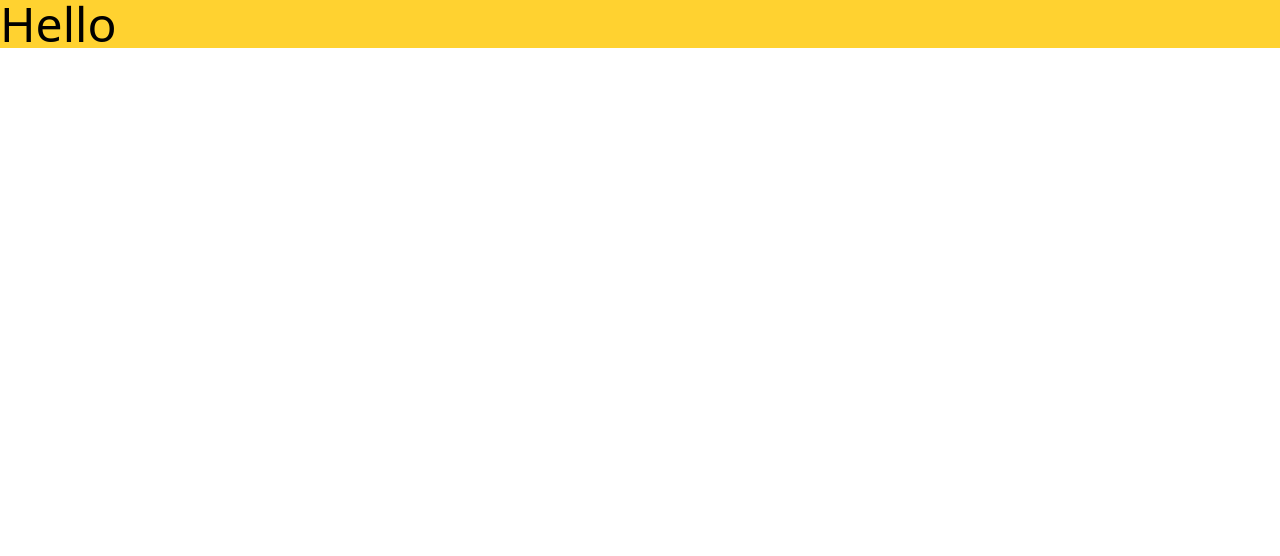
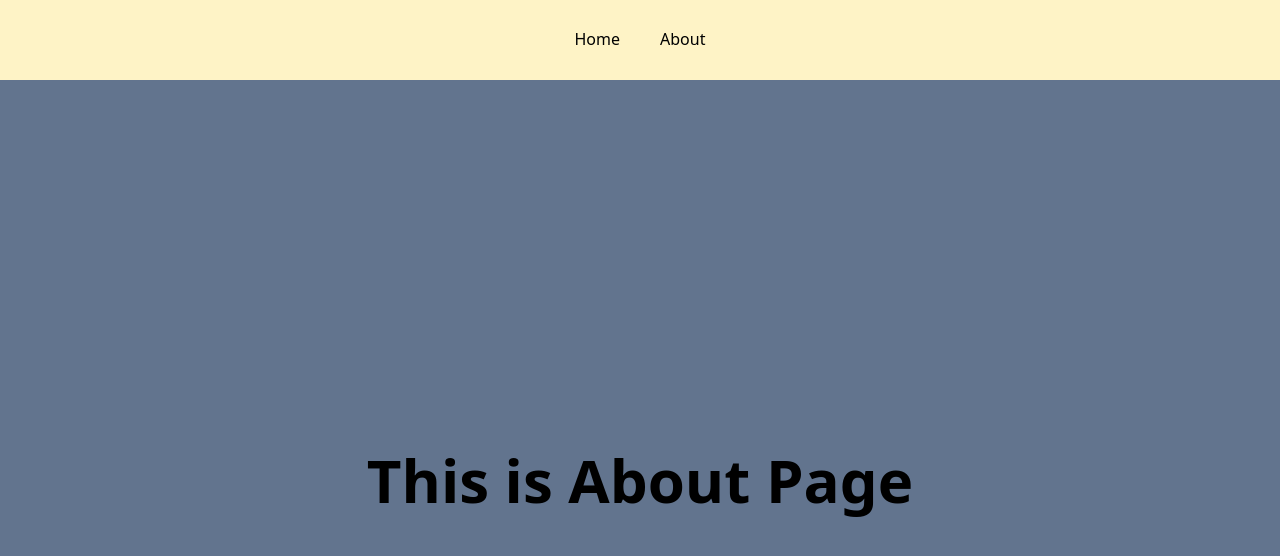
Before and after one commit to Adi56a/SugarCaneBillingSoftware, a React (Vite) app in the folder Frontend/: page /about in a window 1280 px wide. Shown: the top 556 px of the page. Built offline with nearby package versions, Linux system fonts and the light colour scheme.

Commit message:
basic routing setup

```diff
--- a/Frontend/package.json
+++ b/Frontend/package.json
@@ -15,6 +15,7 @@
     "jspdf": "^3.0.1",
     "react": "^19.1.0",
     "react-dom": "^19.1.0",
+    "react-router-dom": "^7.7.1",
     "react-to-print": "^3.1.1",
     "tailwindcss": "^4.1.11"
   },
--- a/Frontend/src/App.jsx
+++ b/Frontend/src/App.jsx
@@ -1,10 +1,21 @@
 import React from 'react'
+import {BrowserRouter, Route , Routes} from 'react-router-dom'
+import Home from './pages/Home'
+import About from './pages/About'
+import Header from './components/Header'
+import NotFound from './pages/NotFound'
 
 const App = () => {
   return (
-   <>
-    <div className='text-5xl bg-amber-300'>Hello</div>
-   </>
+
+    <BrowserRouter>
+    <Header />
+    <Routes>
+      <Route path='/' element={<Home />} />
+      <Route   path='/about' element={<About />} />
+      <Route path='*' element= {<NotFound />}/>
+    </Routes>
+    </BrowserRouter>
   )
 }
 
--- /dev/null
+++ b/Frontend/src/components/Header.jsx
@@ -0,0 +1,21 @@
+import React from 'react'
+import { Link } from 'react-router-dom'
+
+const Header = () => {
+  return (
+    <>
+     <div  className='bg-amber-100 h-[10vh] flex justify-center gap-10 items-center '>
+<span className="border-b-2 border-transparent hover:border-current transition-all duration-1000 cursor-pointer">
+  <Link to='/'>Home</Link>
+</span>
+      <span className="border-b-2 border-transparent hover:border-current transition-all duration-1000 cursor-pointer">
+ <Link to='/about'>About</Link>
+</span>
+
+     </div>
+
+    </>
+  )
+}
+
+export default Header
--- /dev/null
+++ b/Frontend/src/pages/About.jsx
@@ -0,0 +1,11 @@
+import React from 'react'
+
+const About = () => {
+  return (
+     <>
+          <div className='bg-slate-500 font-bold text-6xl flex h-[100vh] items-center justify-center'>This is About Page</div>
+</>
+  )
+}
+
+export default About
--- /dev/null
+++ b/Frontend/src/pages/Home.jsx
@@ -0,0 +1,11 @@
+import React from 'react'
+
+const Home = () => {
+  return (
+    <>
+     <div className='bg-slate-500 font-bold text-6xl flex h-[100vh] items-center justify-center'>This is Home Page</div>
+     </>
+  )
+}
+
+export default Home
--- /dev/null
+++ b/Frontend/src/pages/NotFound.jsx
@@ -0,0 +1,29 @@
+// src/pages/NotFound.jsx
+import React from 'react';
+import { Link } from 'react-router-dom'; // To link back to the home page
+
+const NotFound = () => {
+  return (
+    <div className="h-screen bg-gray-900 text-white flex flex-col justify-center items-center text-center px-4">
+      <div className="max-w-xl">
+        <img
+          src="https://images.pexels.com/photos/11466855/pexels-photo-11466855.jpeg"
+          alt="Not Found"
+          className="rounded-lg mb-8"
+        />
+        <h1 className="text-6xl font-bold mb-4">Oops! Page Not Found</h1>
+        <p className="text-xl mb-6">
+          Sorry, we couldn’t find the page you were looking for.
+        </p>
+        <Link
+          to="/"
+          className="bg-indigo-600 hover:bg-indigo-700 text-white text-lg py-3 px-8 rounded-lg shadow-md transform hover:scale-105 transition-all duration-300"
+        >
+          Go Back to Home
+        </Link>
+      </div>
+    </div>
+  );
+};
+
+export default NotFound;
```
Also changed, not shown: 1 other file (tests, documents, lock files or other folders).
